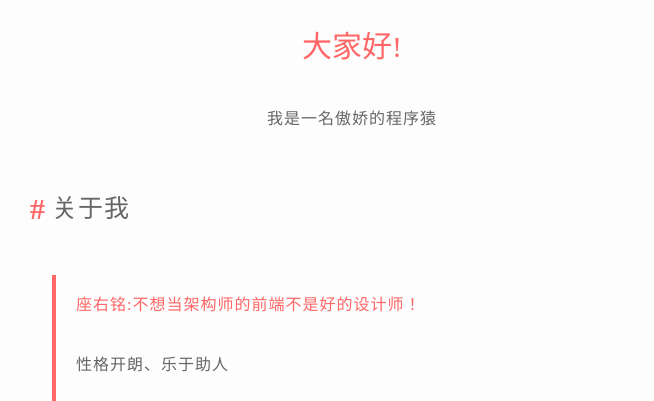
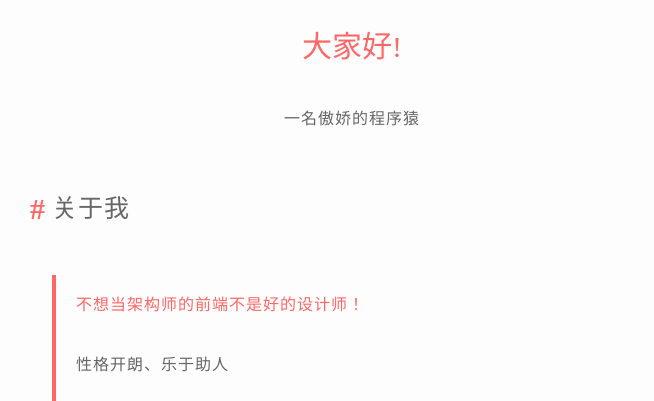
Before and after one commit to xtd420/Haonancx.github.io, a Jekyll site: the page built from about.html, in a window 1280 px wide. Shown: the part 444-845 px from the top of the page, without its empty margins (288-942 px from the left). Built offline with Jekyll 4.4.1, drawn with Linux system fonts in a browser that asks for light colours.

Commit message:
changes styles for more beauty

```diff
--- a/_sass/_layout.scss
+++ b/_sass/_layout.scss
@@ -118,6 +118,7 @@
 }
 .post-list li{
     margin: 20px auto;
+    border-bottom:1px solid #ededed;
 }
 .post-list li h3 {
     font-weight: 500px;
--- a/about.html
+++ b/about.html
@@ -88,12 +88,12 @@
 <div class="aboutItem">
 <span class="actorimg"><img src="images/me.png" alt=""></span>
 <h1>大家好!</h1>
-<p>我是一名傲娇的程序猿</p>
+<p>一名傲娇的程序猿</p>
 </div>
 <div class="aboutMe">
 <h2>关于我</h2>
 <blockquote>
-<p class="motto">座右铭:不想当架构师的前端不是好的设计师！</p>
+<p class="motto">不想当架构师的前端不是好的设计师！</p>
 <p>性格开朗、乐于助人</p>
 <p class="motto">关注前沿技术、规范化流程工作</p>
 <p>我会经常在这个博客里向大家推荐高质量的技术贴,也会有自己的工作总结</p>
```
